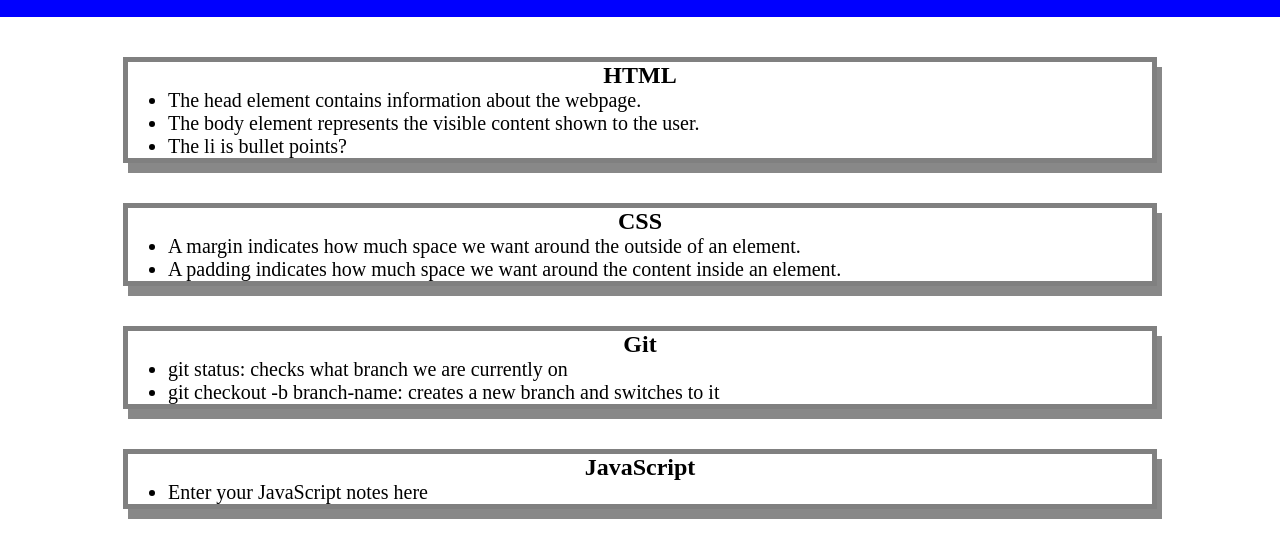
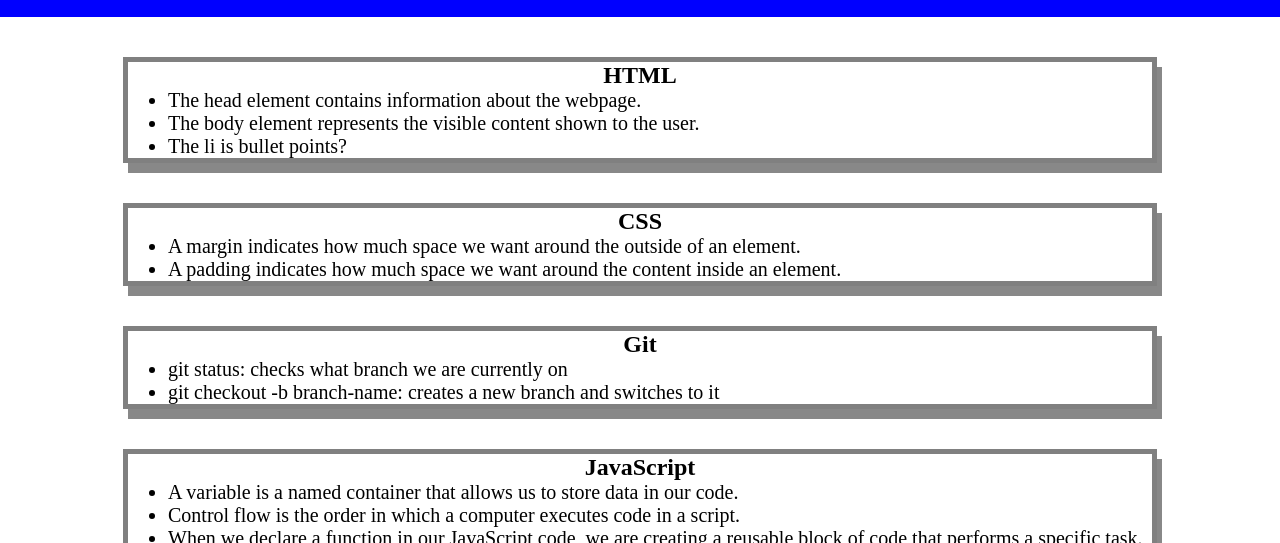
Before and after one commit to bbizzell/prework-study-guide, a plain HTML site: page index.html in a window 1280 px wide. Shown: the part 103-646 px from the top of the page. Drawn offline with Linux system fonts and the light colour scheme.

Commit message:
Update index.html

```diff
--- a/index.html
+++ b/index.html
@@ -48,7 +48,9 @@
 
         <h2>JavaScript</h2>
         <ul>
-          <li>Enter your JavaScript notes here</li>
+             <li>A variable is a named container that allows us to store data in our code.</li>
+             <li>Control flow is the order in which a computer executes code in a script.</li>
+            <li>When we declare a function in our JavaScript code, we are creating a reusable block of code that performs a specific task.</li>
         </ul>
 
       </section>
```
